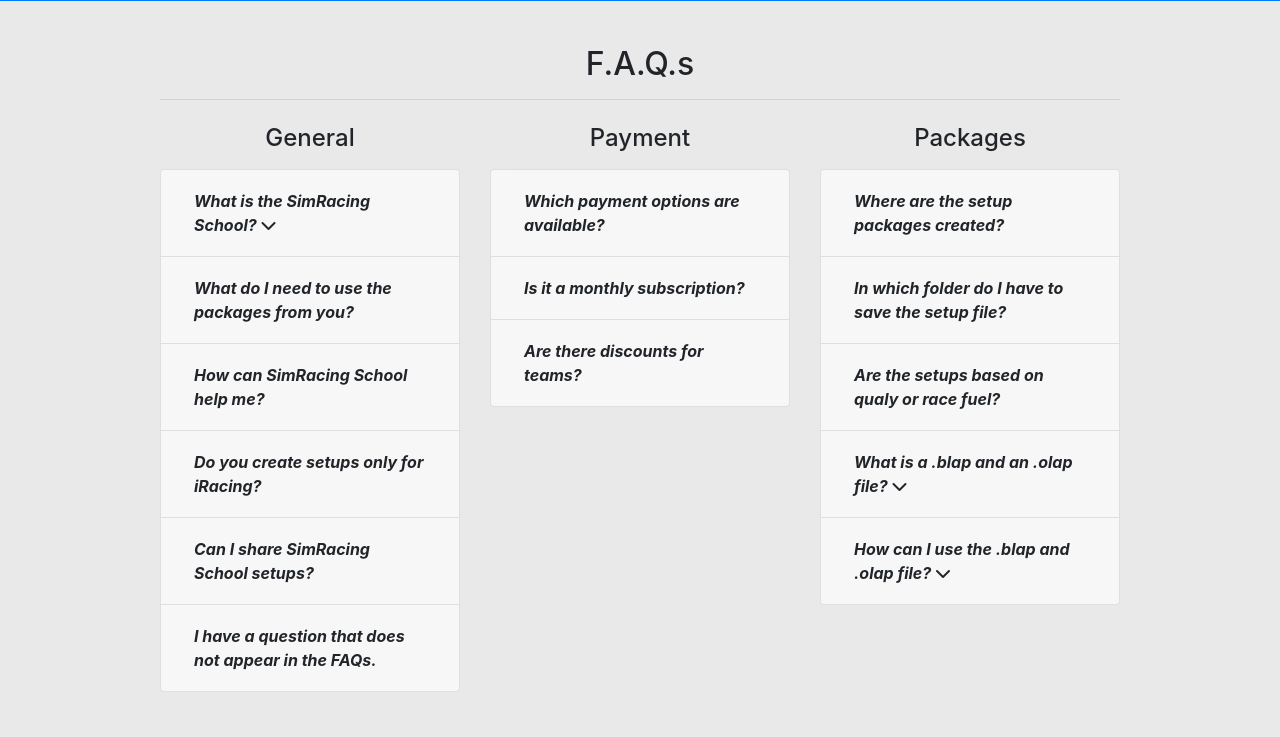
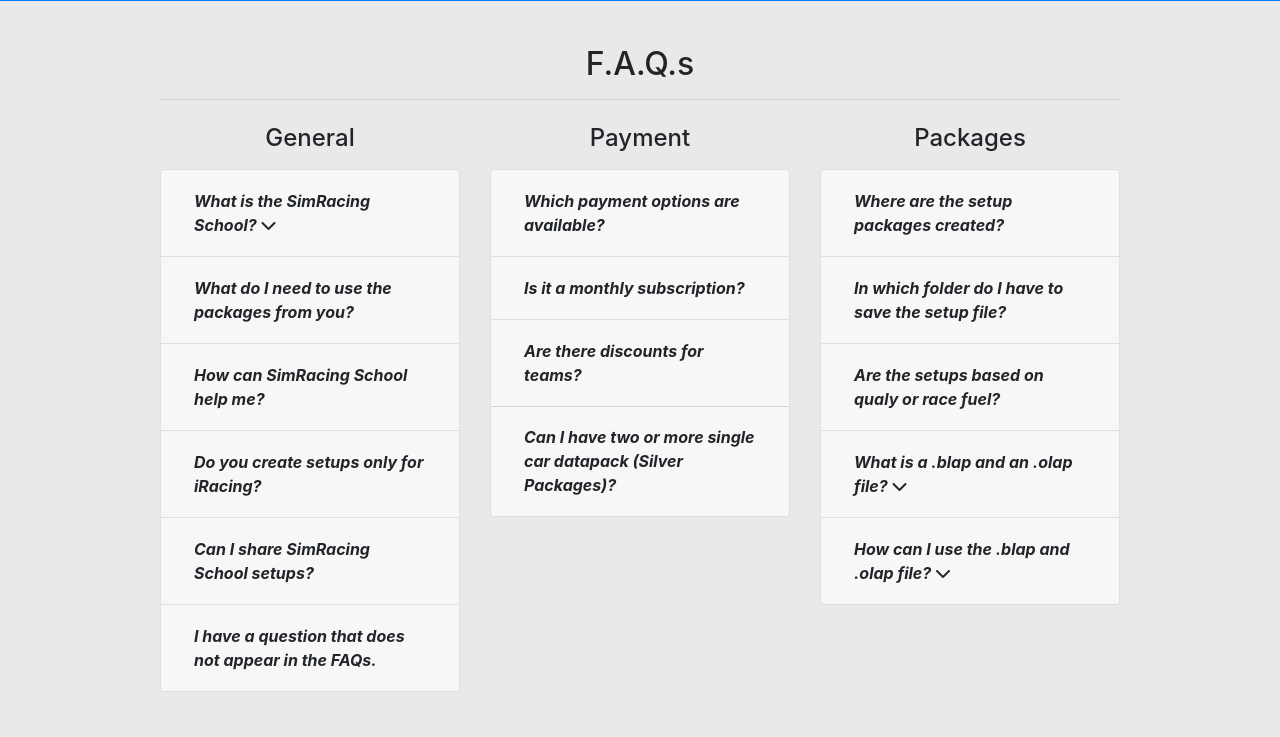
Before and after one commit to Code-Institute-Submissions/ci-ms4-simdriver-school, a Django app: page /faqs/ in a window 1280 px wide. Shown: the part 127-864 px from the top of the page. Run offline with Django 3.2, Linux system fonts and the light colour scheme; some libraries are stand-ins or nearby versions.

Commit message:
added content to faqs.html

```diff
--- a/templates/faqs.html
+++ b/templates/faqs.html
@@ -166,7 +166,23 @@
                                 account? Please write an email to <a href="mailto:team.discount@simracingschool.com">team.discount@simracingschool.com</a> or use the contact us section of our page with your team details, so we can make you an offer directly.
                             </div>
                         </div>
+                        <div class="card-header" id="heading-4-b">
+                            <h2 class="mb-0">
+                            <button class="btn btn-block text-left font-italic font-weight-bold" type="button" data-toggle="collapse" data-target="#collapse-4-b" aria-expanded="true" aria-controls="collapse-4-b">
+                                Can I have two or more single car datapack (Silver Packages)?
+                            </button>
+                            </h2>
+                        </div>
+
+                        <div id="collapse-4-b" class="collapse" aria-labelledby="heading-4-b" data-parent="#faqs-payment">
+                            <div class="card-body">
+                                You could do, but why you should waste your money? We are here to help, so instead of purchase two single data pack for 2 x £4.99 our system will notify you to upgrade to
+                                "Gold Package" just for £9.99, and with one click your cart will be updated with the gold package then after the checkout, you can access all of our data packs.
+                            </div>
+                        </div>
                     </div>
+
+
                 </div>
             </div>
             <!-- Collapsible FAQs payment -->
--- a/user_profiles/views.py
+++ b/user_profiles/views.py
@@ -1,6 +1,7 @@
 from django.shortcuts import render, get_object_or_404
 from django.contrib import messages
 from django.contrib.auth.decorators import login_required
+
 from .models import UserProfile
 from .forms import UserProfileForm
 
```
